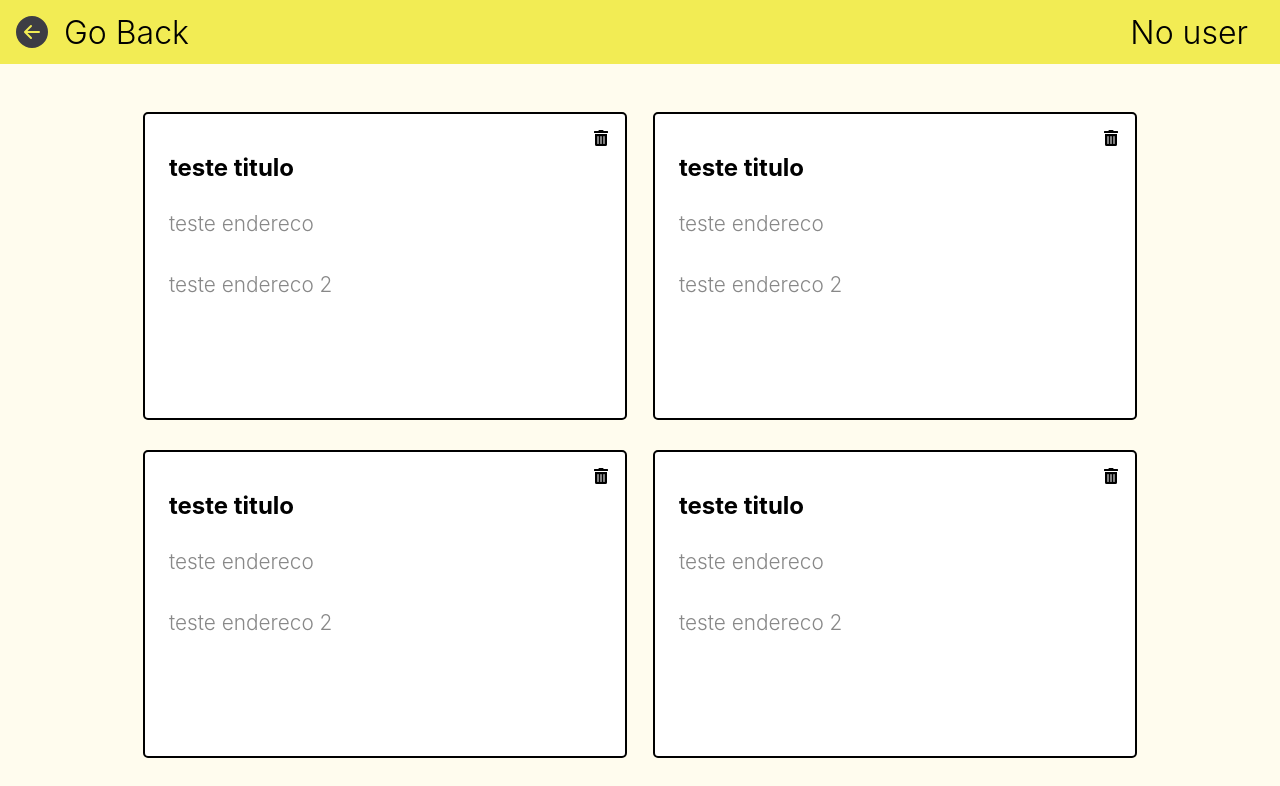
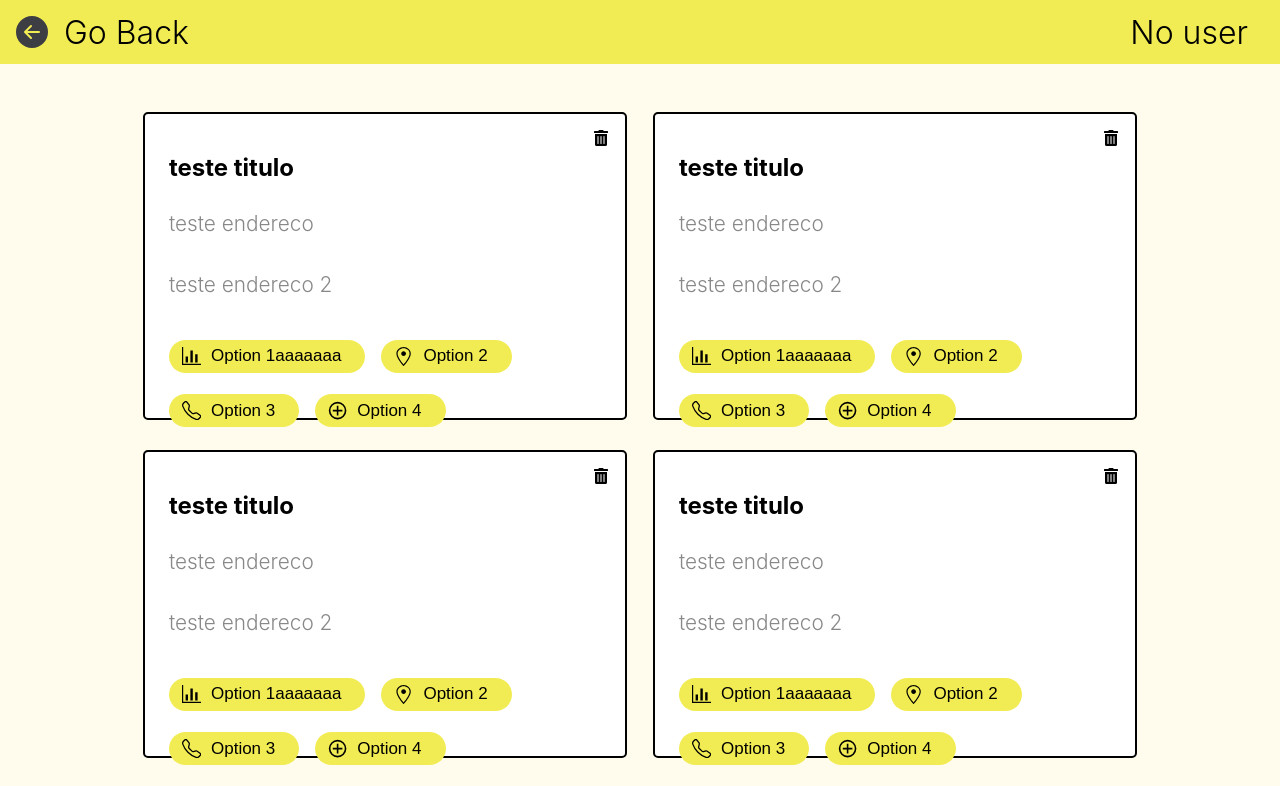
Before and after one commit to SandroMatos/desafio-bees, a React (Create React App) app: page /home in a window 1280 px wide. Shown: the top 786 px of the page. Built offline with nearby package versions, Linux system fonts and the light colour scheme.

Commit message:
Card Options Component

```diff
--- a/src/components/GridCard/index.tsx
+++ b/src/components/GridCard/index.tsx
@@ -1,5 +1,9 @@
 /* eslint-disable array-callback-return */
 import { FaTrashAlt as TrashIcon } from "react-icons/fa";
+import { GoLocation, GoGraph } from "react-icons/go";
+import { BsTelephone as TelephoneIcon } from "react-icons/bs";
+import { GrAddCircle as AddCircleIcon } from "react-icons/gr";
+import GridCardOption from "../GridCardOptions";
 
 import "./styles.css";
 
@@ -12,6 +16,24 @@ const GridCard = () => {
         <h1 className="CardTitle">teste titulo</h1>
         <p className="CardAddress">teste endereco</p>
         <p className="CardAddress">teste endereco 2</p>
+        <div className="CardOptionsContainer">
+          <GridCardOption>
+            <GoGraph />
+            Option 1aaaaaaa
+          </GridCardOption>
+          <GridCardOption>
+            <GoLocation />
+            Option 2
+          </GridCardOption>
+          <GridCardOption>
+            <TelephoneIcon />
+            Option 3
+          </GridCardOption>
+          <GridCardOption>
+            <AddCircleIcon />
+            Option 4
+          </GridCardOption>
+        </div>
       </div>
     </div>
   );
--- a/src/components/GridCard/styles.css
+++ b/src/components/GridCard/styles.css
@@ -43,3 +43,8 @@
   font-size: 1.3rem;
   font-weight: 300;
 }
+
+.CardOptionsContainer {
+  width: 100%;
+  margin-top: 8%;
+}
--- /dev/null
+++ b/src/components/GridCardOptions/index.tsx
@@ -0,0 +1,15 @@
+import React from "react";
+import "./styles.css";
+
+export type GridCardOptionProps = {
+  children: React.ReactNode;
+};
+
+const GridCardOption = ({ children }: GridCardOptionProps) => {
+  return (
+    //
+    <div className="CardOption">{children}</div>
+  );
+};
+
+export default GridCardOption;
--- /dev/null
+++ b/src/components/GridCardOptions/styles.css
@@ -0,0 +1,31 @@
+.CardOption {
+  background-color: #f2ec54;
+  padding: 0.4rem 1.5rem 0.4rem 0.8rem;
+  border-radius: 20px;
+
+  font-size: 17px;
+  font-family: "Oswald", sans-serif;
+  font-weight: 400;
+
+  margin-bottom: 5%;
+  margin-right: 1rem;
+  min-width: 20%;
+
+  display: inline-flex;
+  justify-content: center;
+  align-items: center;
+}
+
+.CardOption svg {
+  color: black;
+  padding-right: 10px;
+
+  height: 1.2rem;
+  width: 1.2rem;
+}
+
+@media (max-width: 440px) {
+  .CardOption {
+    font-size: 12px;
+  }
+}
```
